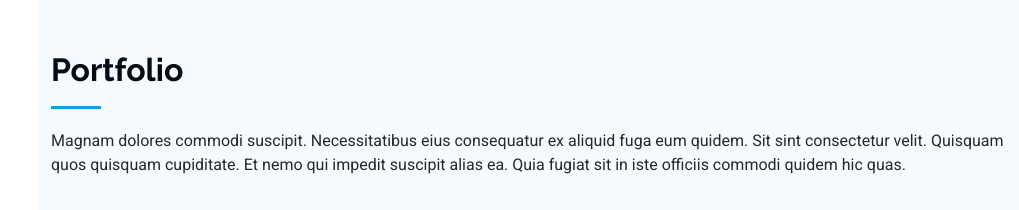
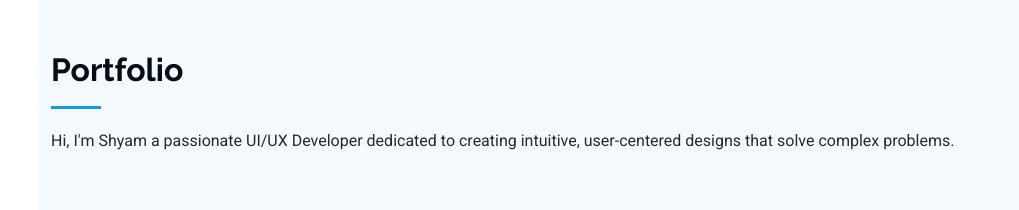
Before and after one commit to shyamgunturi/shyam, a plain HTML site: page index.html in a window 1280 px wide. Shown: the part 3620-3830 px from the top of the page, without its empty margins (261-1280 px from the left). Drawn offline with Linux system fonts and the light colour scheme.

Commit message:
Update index.html

```diff
--- a/index.html
+++ b/index.html
@@ -324,7 +324,7 @@
       <!-- Section Title -->
       <div class="container section-title" data-aos="fade-up">
         <h2>Portfolio</h2>
-        <p>Magnam dolores commodi suscipit. Necessitatibus eius consequatur ex aliquid fuga eum quidem. Sit sint consectetur velit. Quisquam quos quisquam cupiditate. Et nemo qui impedit suscipit alias ea. Quia fugiat sit in iste officiis commodi quidem hic quas.</p>
+        <p>Hi, I'm Shyam a passionate UI/UX Developer dedicated to creating intuitive, user-centered designs that solve complex problems.</p>
       </div><!-- End Section Title -->
 
       <div class="container">
```
